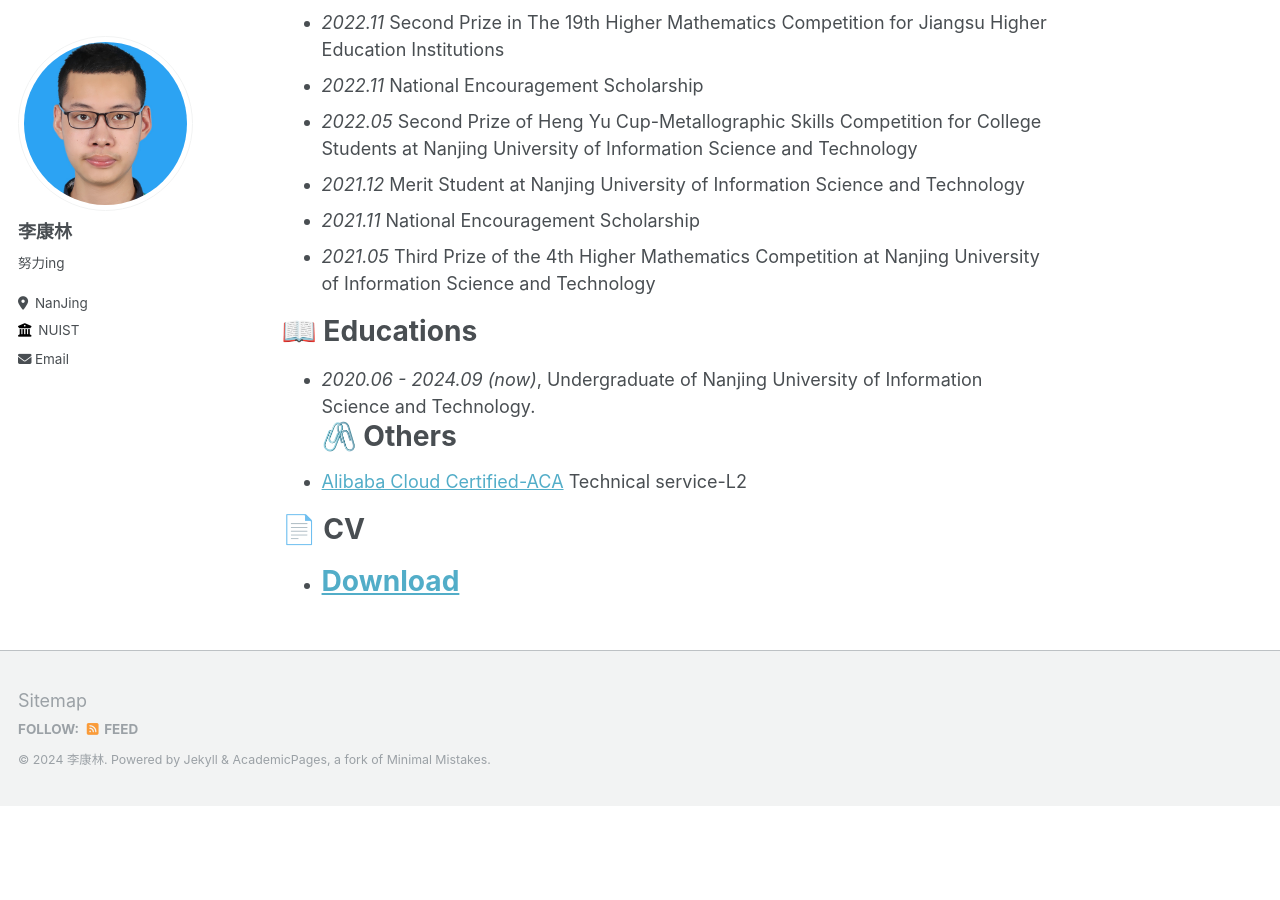
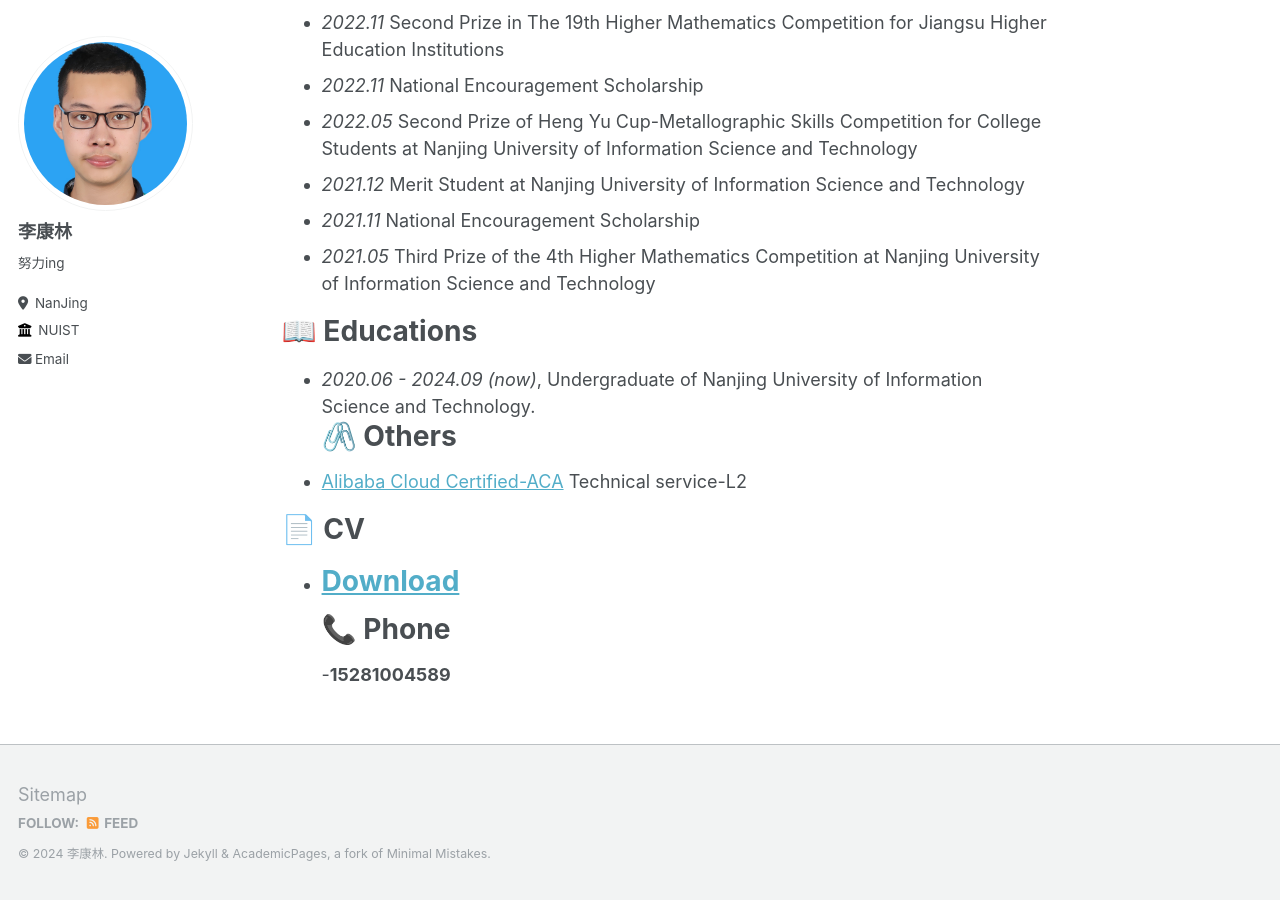
Before and after one commit to Yikumasai/AcadHomepage-Alpha, a Jekyll site: the page built from _pages/about.md, in a window 1280 px wide and 900 px high, scrolled down 640 px. Built offline with Jekyll 4.4.1, drawn with Linux system fonts in a browser that asks for light colours; before the commit the page ends 1446 px from its top, so only the background shows below that.

Commit message:
Update about.md

```diff
--- a/_pages/about.md
+++ b/_pages/about.md
@@ -33,3 +33,5 @@ Interested in the direction of lasers, optical communications, screen displays,
 # 📄 CV
 - [Download](https://pv4t-my.sharepoint.com/:b:/g/personal/jockerror_pv4t_onmicrosoft_com/EUFtBZe2vyRAs6gWc-yVn_sB70ryD8xN386ticIiR04nAQ?e=QVaEtw)
 ======
+# 📞 Phone
+-**15281004589**
```
